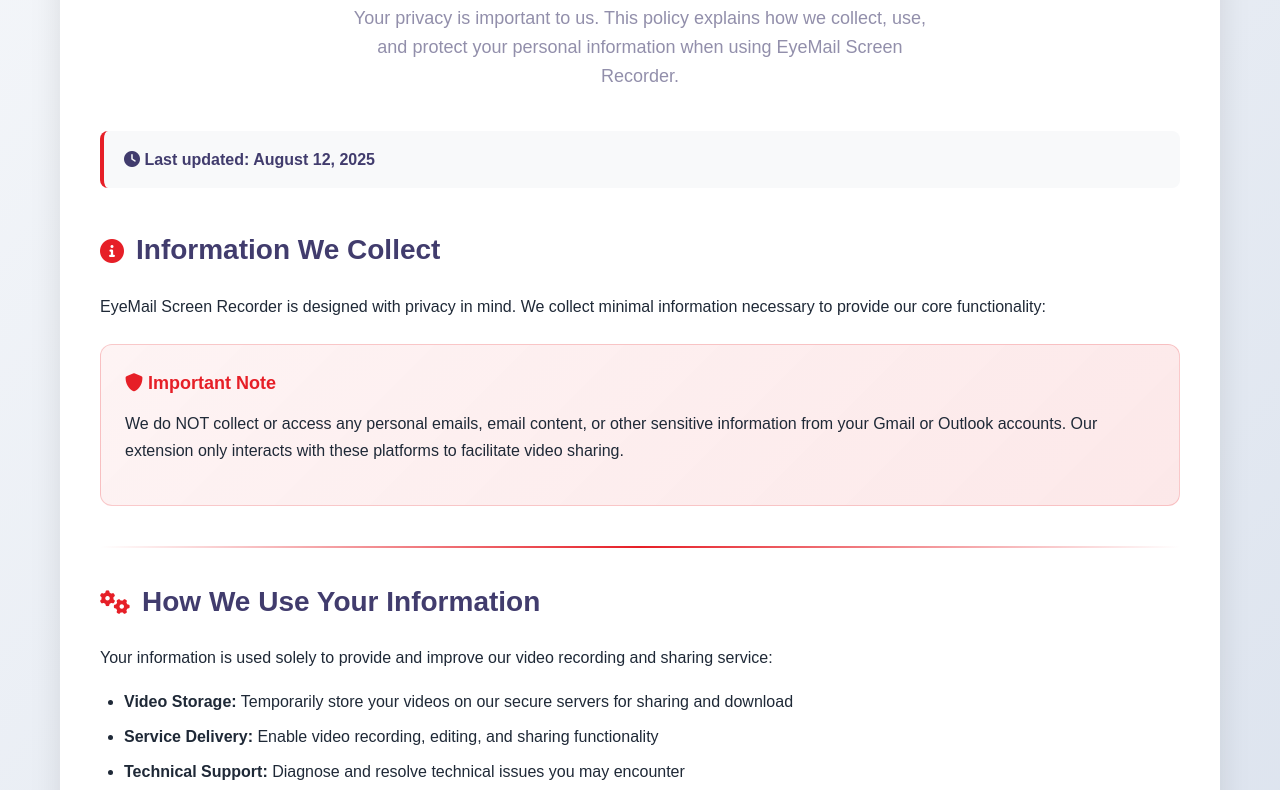
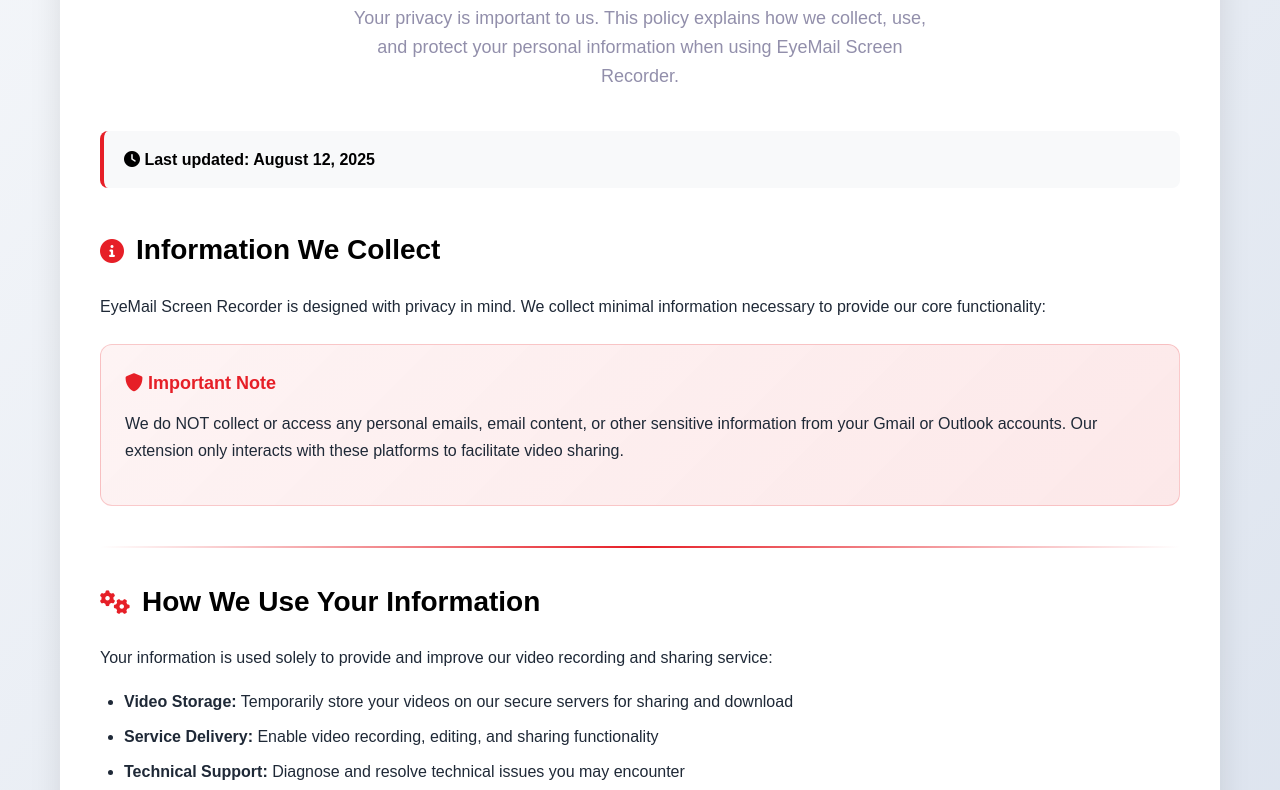
Before and after one commit to AdeelAhmads/EyeMailPrivacyPolicy, a plain HTML site: page index.html in a window 1280 px wide. Shown: the part 260-1050 px from the top of the page. Drawn offline with Linux system fonts and the light colour scheme.

Commit message:
Update index.html

```diff
--- a/index.html
+++ b/index.html
@@ -15,7 +15,7 @@
 
         :root {
             --eyemail-primary: rgb(230, 31, 39);
-            --eyemail-dark: #413C6D;
+            --eyemail-dark: black;
             --eyemail-gray: #928FAB;
             --eyemail-light: #f8f9fa;
             --eyemail-white: #ffffff;
```
